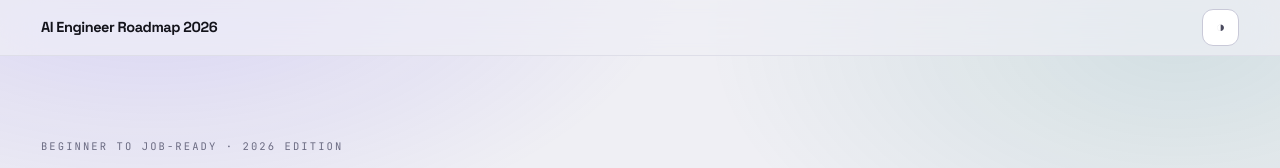
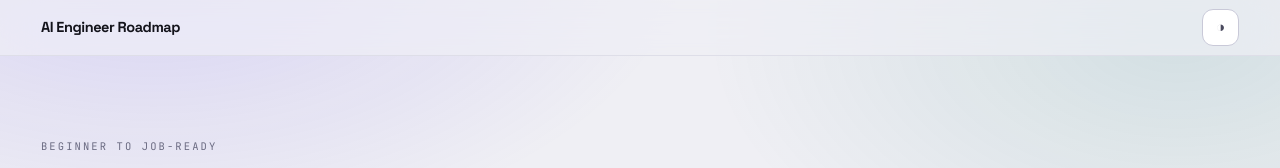
Before and after one commit to rudrakshgoswami/ai-engineer-roadmap, a plain HTML site: page index.html in a window 1280 px wide. Shown: the top 168 px of the page. Drawn offline with Linux system fonts and the light colour scheme.

Commit message:
Drop the year from the site's own name
The site called itself "AI Engineer Roadmap 2026", which dates it from
January and is not ours to rename to 2027 either: 2026 is the year
Aditya published under. So the site drops the year and his credit keeps
it.

Changed: the page title, og:title, twitter:title, the topbar brand and
the hero eyebrow, which loses "2026 edition" rather than gaining a year
it cannot claim.

Left alone, deliberately: the three meta descriptions and the footer,
which name "Aditya Dewaskar's AI Engineer Roadmap 2026" and are about
his work, not ours; "MIT 2026 edition" and every other course and paper
year in the resource list; "checked on 16 September 2026"; and the four
resource URLs with 2026 in the path, which 404 if touched.

60 occurrences before, 55 after.

Co-Authored-By: Claude Opus 5 <noreply@anthropic.com>

```diff
--- a/index.html
+++ b/index.html
@@ -4,14 +4,14 @@
 <meta name="google-site-verification" content="ewx-EnfcajxPl_q0yOsHa6TZRadA99EzQP8LvC010YU" />
 <meta charset="utf-8">
 <meta name="viewport" content="width=device-width,initial-scale=1,viewport-fit=cover">
-<title>AI Engineer Roadmap 2026</title>
+<title>AI Engineer Roadmap</title>
 <meta name="description" content="A free, searchable web version of Aditya Dewaskar's AI Engineer Roadmap 2026: 24 weeks, 11 phases, 314 free resources and 12 portfolio projects, with progress tracking.">
 <meta name="author" content="Rudraksh Goswami">
 <meta name="color-scheme" content="light dark">
 <meta name="theme-color" content="#5B3FEF" media="(prefers-color-scheme: light)">
 <meta name="theme-color" content="#07070A" media="(prefers-color-scheme: dark)">
 <meta property="og:type" content="website">
-<meta property="og:title" content="AI Engineer Roadmap 2026">
+<meta property="og:title" content="AI Engineer Roadmap">
 <meta property="og:description" content="A free, searchable web version of Aditya Dewaskar's AI Engineer Roadmap 2026: 24 weeks, 11 phases, 314 free resources and 12 portfolio projects, with progress tracking.">
 <meta property="og:url" content="https://ai-engineer-roadmap-drab.vercel.app/">
 <meta property="og:image" content="https://ai-engineer-roadmap-drab.vercel.app/og-card.png">
@@ -19,7 +19,7 @@
 <meta property="og:image:height" content="630">
 <meta property="og:image:alt" content="Zero to AI Engineer in 24 weeks: 24 weeks, 11 phases, 314 free links and 12 portfolio projects">
 <meta name="twitter:card" content="summary_large_image">
-<meta name="twitter:title" content="AI Engineer Roadmap 2026">
+<meta name="twitter:title" content="AI Engineer Roadmap">
 <meta name="twitter:description" content="A free, searchable web version of Aditya Dewaskar's AI Engineer Roadmap 2026: 24 weeks, 11 phases, 314 free resources and 12 portfolio projects, with progress tracking.">
 <meta name="twitter:image" content="https://ai-engineer-roadmap-drab.vercel.app/og-card.png">
 <link rel="canonical" href="https://ai-engineer-roadmap-drab.vercel.app/">
@@ -467,14 +467,14 @@ li.addon .rlist{grid-template-columns:repeat(auto-fit,minmax(260px,1fr))}
 
 <div class="topbar">
  <i id="scrollbar"></i>
- <span class="brand">AI Engineer Roadmap 2026</span>
+ <span class="brand">AI Engineer Roadmap</span>
  <span class="tb-sp"></span>
  <select id="jump" aria-label="Jump to phase"><option value="">Jump to phase&hellip;</option><option value="#phase1">01 &middot; Programming foundations</option><option value="#phase2">02 &middot; Data and math for ML</option><option value="#phase3">03 &middot; Classical machine learning</option><option value="#phase4">04 &middot; Deep learning</option><option value="#phase5">05 &middot; Transformers and LLMs</option><option value="#phase6">06 &middot; Building LLM apps</option><option value="#phase7">07 &middot; Retrieval-augmented generation</option><option value="#phase8">08 &middot; AI agents and MCP</option><option value="#phase9">09 &middot; Fine-tuning</option><option value="#phase10">10 &middot; Evals and production</option><option value="#phase11">11 &middot; Get hired</option></select>
  <button class="iconbtn" id="theme" aria-label="Change theme">&#9681;</button>
 </div>
 
 <div class="hero">
- <span class="eyebrow">Beginner to job-ready &middot; 2026 edition</span>
+ <span class="eyebrow">Beginner to job-ready</span>
  <h1>Zero to AI Engineer<br><span class="grad">in 24 weeks.</span></h1>
  <p class="lede">A week-by-week plan that starts at your first line of Python and ends with deployed LLM apps,
   RAG systems and agents in your portfolio. Every resource is free, and every title is a link.</p>
```
Also changed, not shown: 1 other file.
